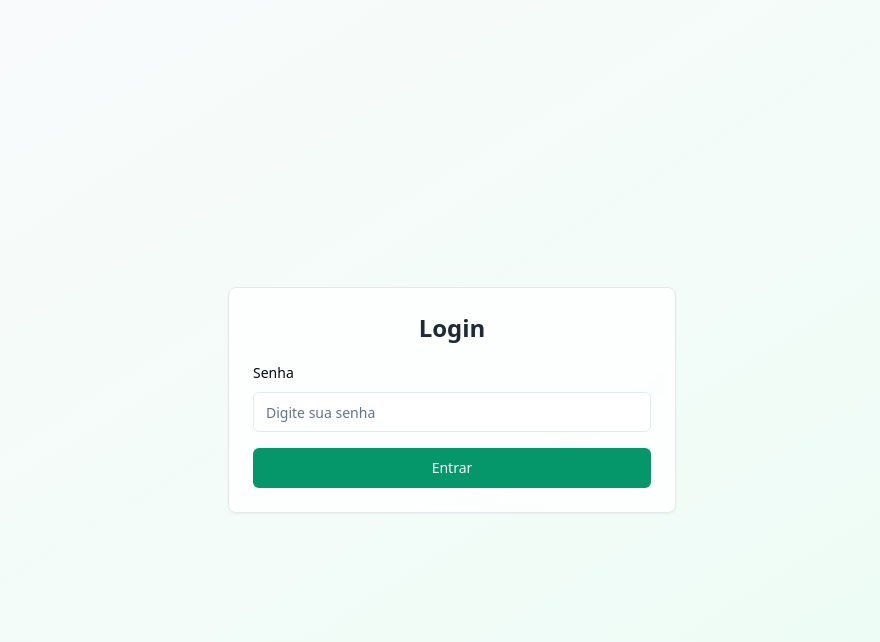
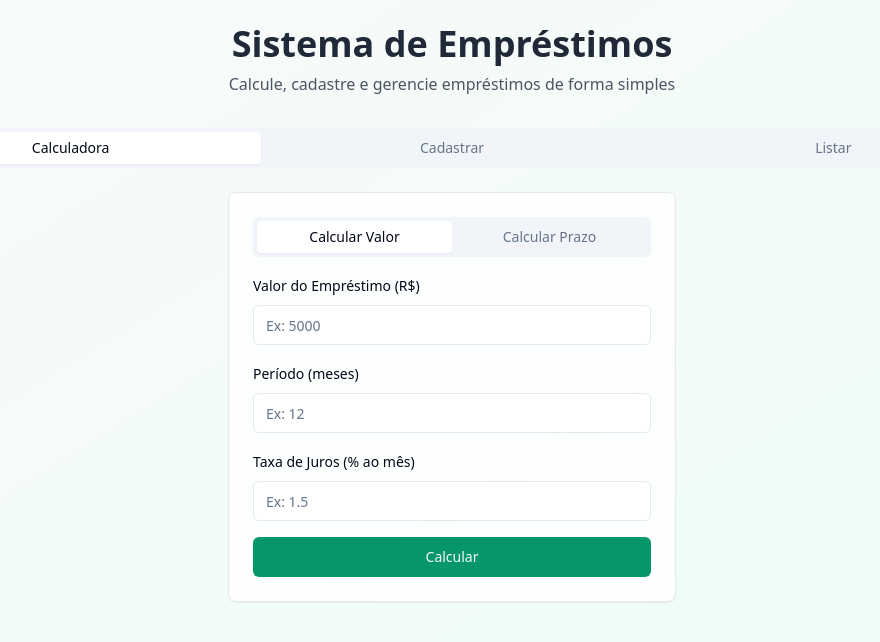
Before and after one commit to Danieloutliers/emprestimo-facilita, a React (Vite) app: page / in a window 1280 px wide. Shown: the top 642 px of the page, without its empty margins (188-1068 px from the left). Built offline with nearby package versions, Linux system fonts and the light colour scheme.

Commit message:
Remove password requirement
Remove the password requirement from the login screen.  The login functionality will be updated to allow access without a password.

```diff
--- a/src/pages/Index.tsx
+++ b/src/pages/Index.tsx
@@ -3,14 +3,12 @@ import React, { useState } from 'react';
 import LoanCalculator from '@/components/LoanCalculator';
 import LoanForm from '@/components/LoanForm';
 import LoanList from '@/components/LoanList';
-import LoginScreen from '@/components/LoginScreen';
 import { Tabs, TabsContent, TabsList, TabsTrigger } from "@/components/ui/tabs";
 import type { LoanData } from '@/components/LoanForm';
 import { toast } from 'sonner';
 
 const Index = () => {
   const [loans, setLoans] = useState<LoanData[]>([]);
-  const [isAuthenticated, setIsAuthenticated] = useState(false);
 
   const handleLoanSubmit = (data: LoanData) => {
     setLoans([...loans, data]);
@@ -33,10 +31,6 @@ const Index = () => {
     document.body.removeChild(link);
     toast.success('Arquivo exportado com sucesso!');
   };
-
-  if (!isAuthenticated) {
-    return <LoginScreen onLogin={() => setIsAuthenticated(true)} />;
-  }
 
   return (
     <div className="min-h-screen bg-gradient-to-br from-gray-50 to-emerald-50 p-6">
```
